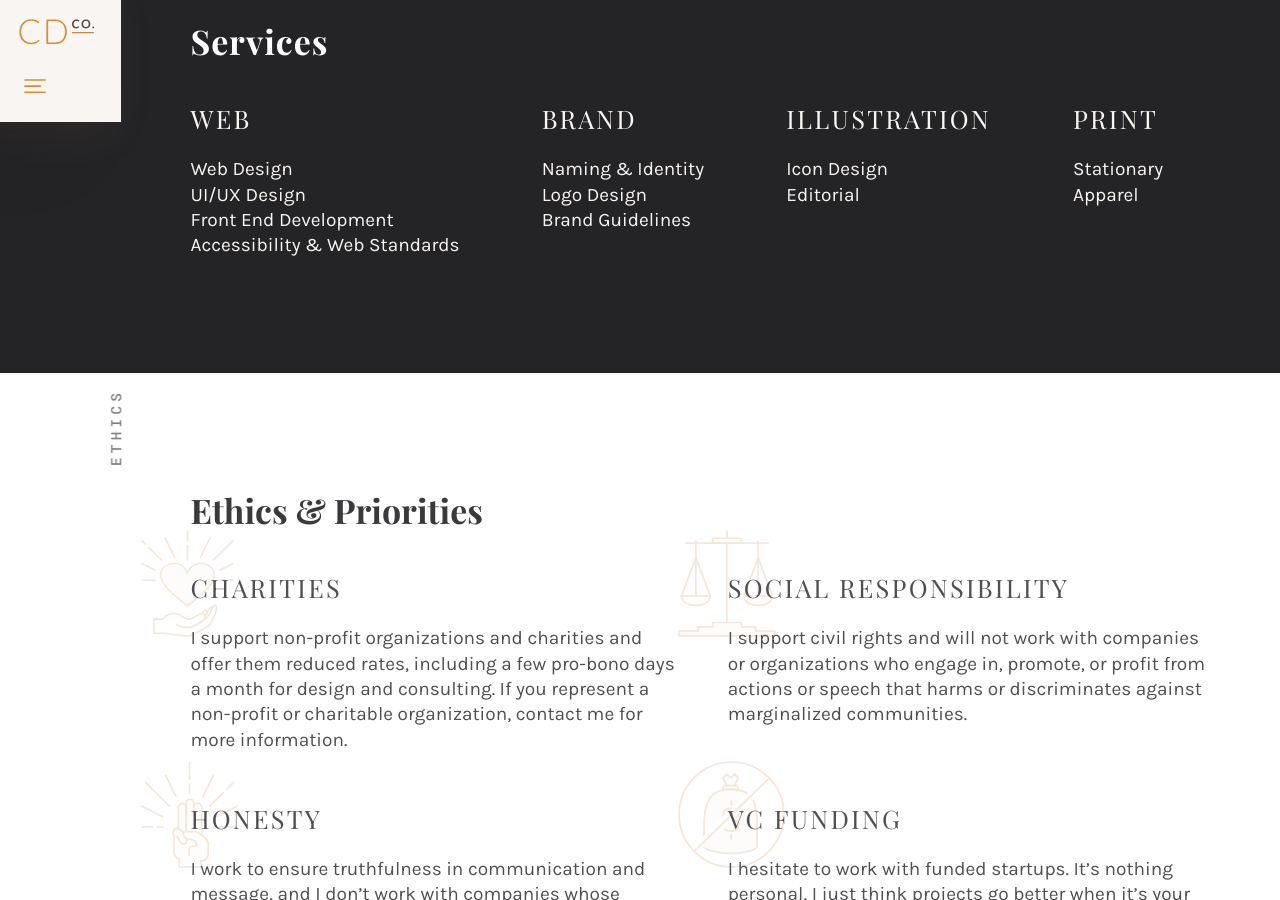
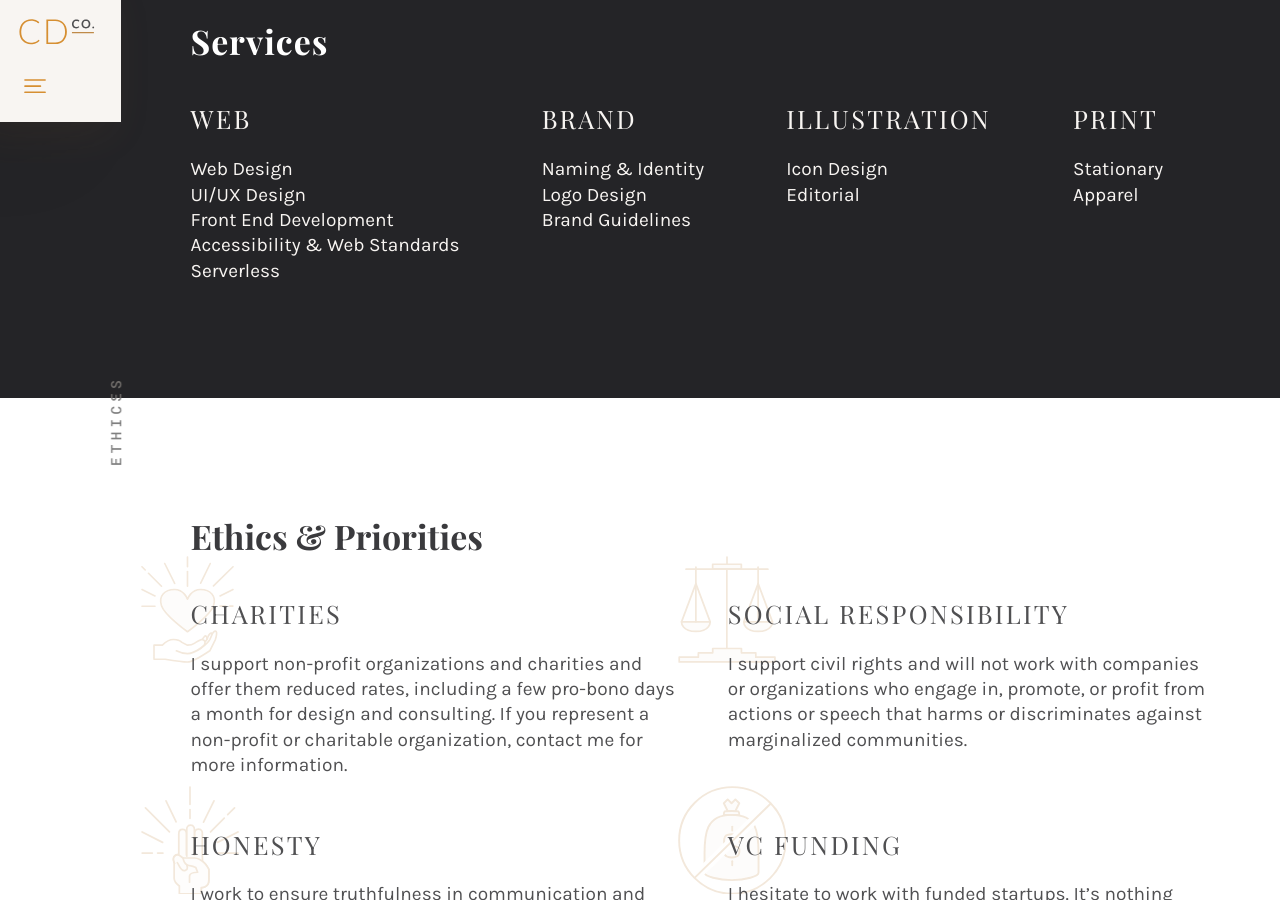
Before and after one commit to claxondesignco/claxondesignco.github.io, a Jekyll site: the page built from index.md, in a window 1280 px wide and 900 px high, scrolled down 951 px. Built offline with Jekyll 4.4.1, drawn with Linux system fonts in a browser that asks for light colours; nearby versions of some CDN libraries; comment, search, counter and statistics services are not loaded.

Commit message:
Added "serverless" to services

```diff
--- a/_includes/sections-services.md
+++ b/_includes/sections-services.md
@@ -12,6 +12,7 @@
     <li>UI/UX Design</li>
     <li>Front End Development</li>
     <li>Accessibility & Web Standards</li>
+    <li>Serverless</li>
   </ul>
 </li>
 <li markdown="1" >
```
